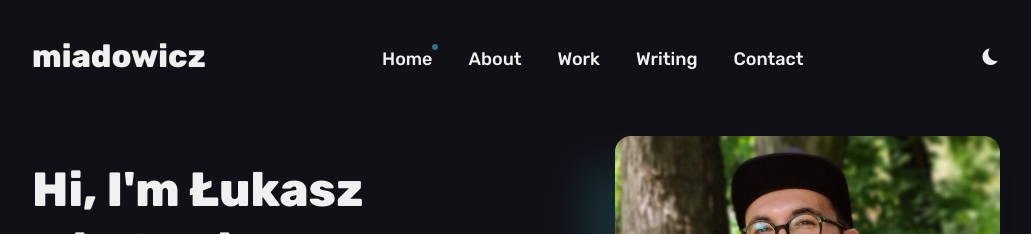
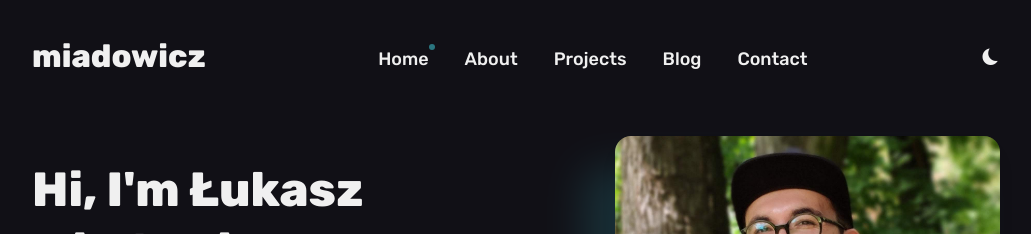
Before and after one commit to lmiadowicz/lmiadowicz.github.io, a Jekyll site: the page built from index.html, in a window 1280 px wide and 900 px high. Shown: the top 234 px of the window, without its empty margins (124-1155 px from the left). Built offline with Jekyll 4.4.1, drawn with Linux system fonts in a browser that asks for light colours.

Commit message:
fixed menu

```diff
--- a/_data/settings.yml
+++ b/_data/settings.yml
@@ -14,9 +14,9 @@ menu__settings:
       url: '/'
     - title: 'About'
       url: '/about/'
-    - title: 'Work'
-      url: '/work/'
-    - title: 'Writing'
+    - title: 'Projects'
+      url: '/projects/'
+    - title: 'Blog'
       url: '/blog/'
     - title: 'Contact'
       url: '/contact/'
```
